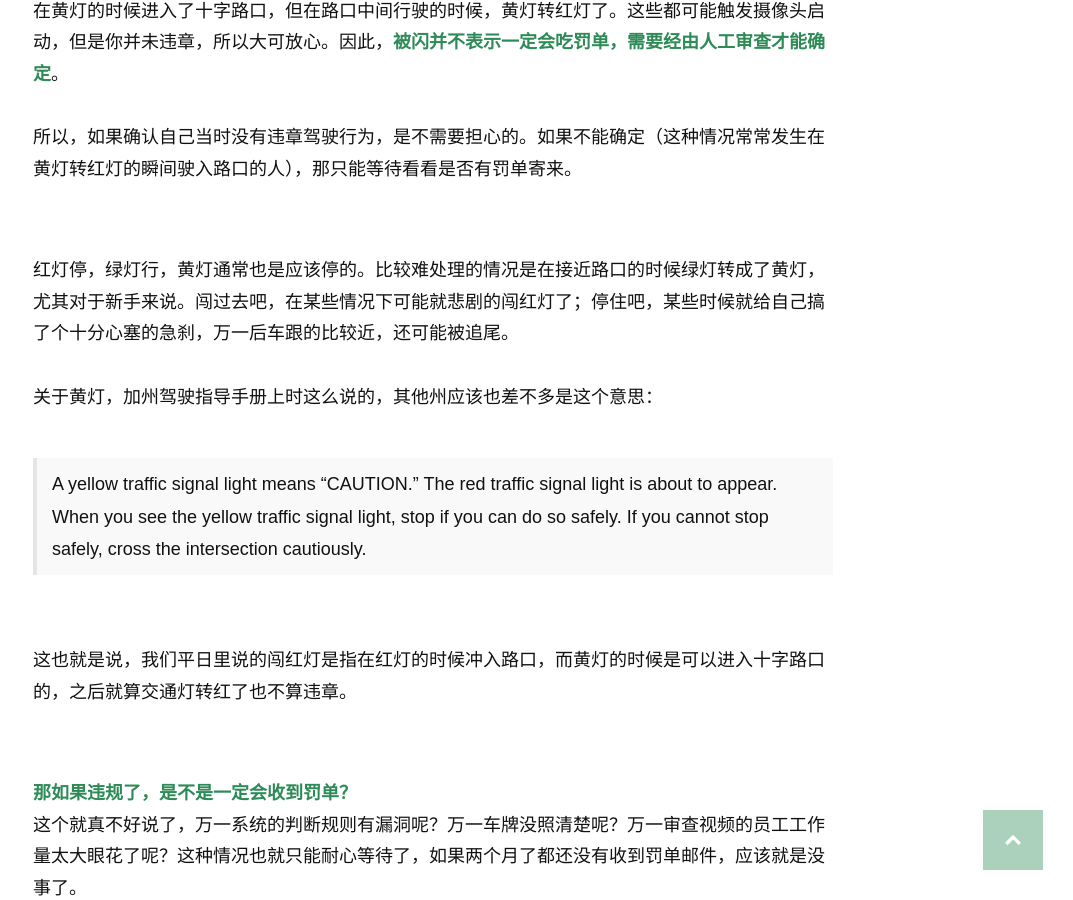
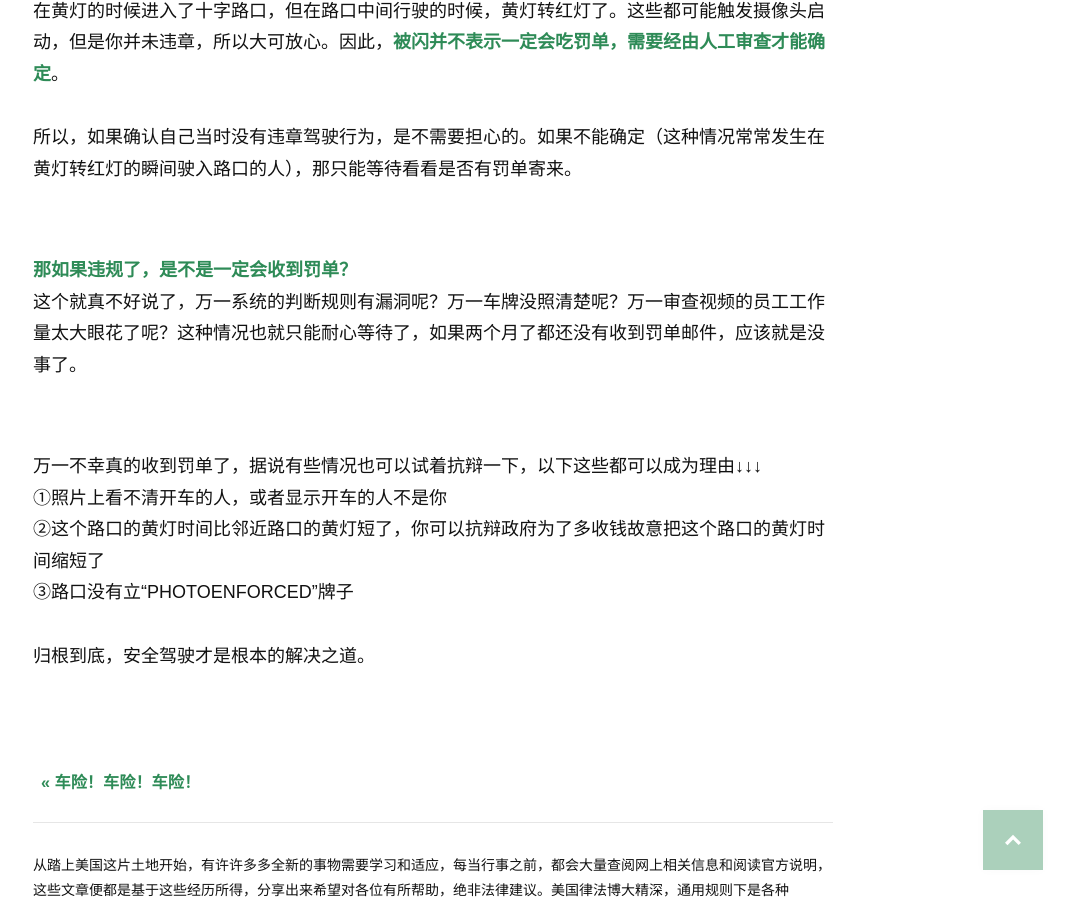
Before and after one commit to wolfwifee/wolfwifee.github.com, a Jekyll site: the page built from _posts/2016-04-11-when-a-red-light-camera-flash-go-off.md, in a window 1280 px wide and 900 px high, scrolled down 1603 px. Shown: the whole window, without its empty margins (207-1280 px from the left). Built offline with Jekyll 4.4.1, drawn with Linux system fonts in a browser that asks for light colours; nearby versions of some CDN libraries; some web fonts are replaced; comment, search, counter and statistics services are not loaded.

Commit message:
Update 2016-04-11-when-a-red-light-camera-flash-go-off.md

```diff
--- a/_posts/2016-04-11-when-a-red-light-camera-flash-go-off.md
+++ b/_posts/2016-04-11-when-a-red-light-camera-flash-go-off.md
@@ -40,17 +40,6 @@ date: 2016-04-11
 
 <p style="margin-bottom:70px"></p>
 
-红灯停，绿灯行，黄灯通常也是应该停的。比较难处理的情况是在接近路口的时候绿灯转成了黄灯，尤其对于新手来说。闯过去吧，在某些情况下可能就悲剧的闯红灯了；停住吧，某些时候就给自己搞了个十分心塞的急刹，万一后车跟的比较近，还可能被追尾。
-
-关于黄灯，加州驾驶指导手册上时这么说的，其他州应该也差不多是这个意思：
-<blockquote>A yellow traffic signal light means “CAUTION.” The red traffic signal light is about to appear. When you see the yellow traffic signal light, stop if you can do so safely. If you cannot stop safely, cross the intersection cautiously.</blockquote>
-
-<p style="margin-bottom:70px"></p>
-
-这也就是说，我们平日里说的闯红灯是指在红灯的时候冲入路口，而黄灯的时候是可以进入十字路口的，之后就算交通灯转红了也不算违章。
-
-<p style="margin-bottom:70px"></p>
-
 <span style="color:#2e8b57">**那如果违规了，是不是一定会收到罚单？**</span><br>
 这个就真不好说了，万一系统的判断规则有漏洞呢？万一车牌没照清楚呢？万一审查视频的员工工作量太大眼花了呢？这种情况也就只能耐心等待了，如果两个月了都还没有收到罚单邮件，应该就是没事了。
 
```
